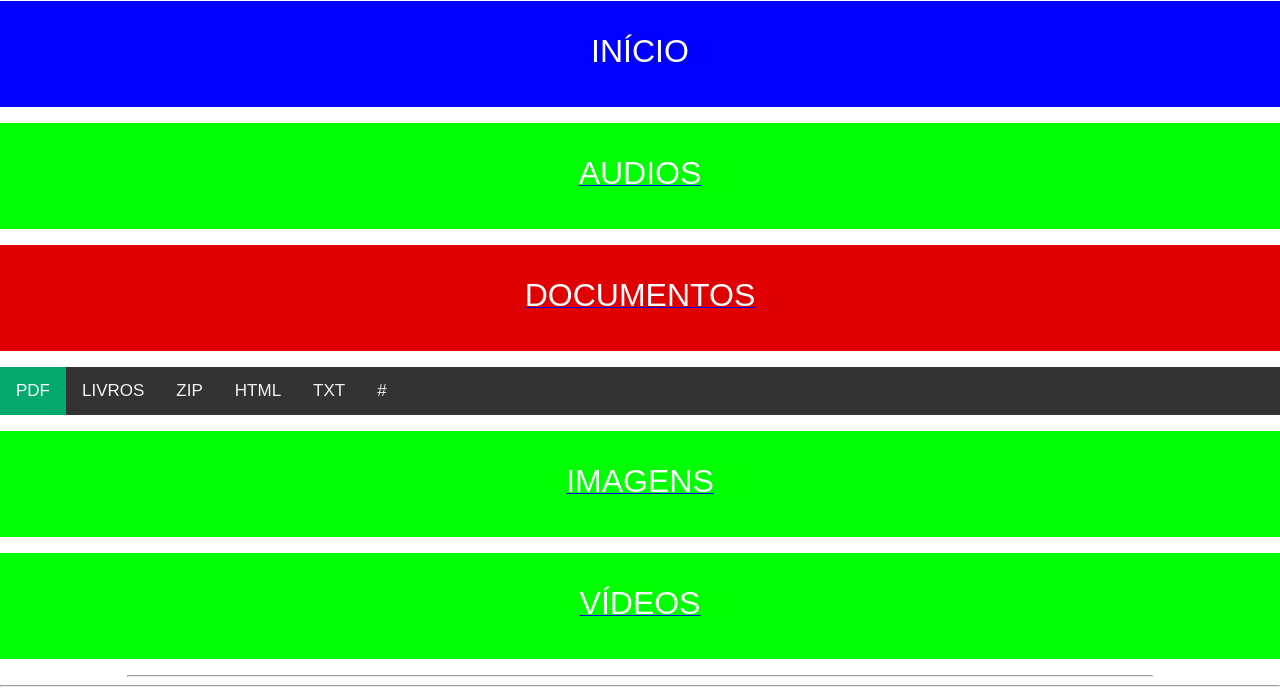
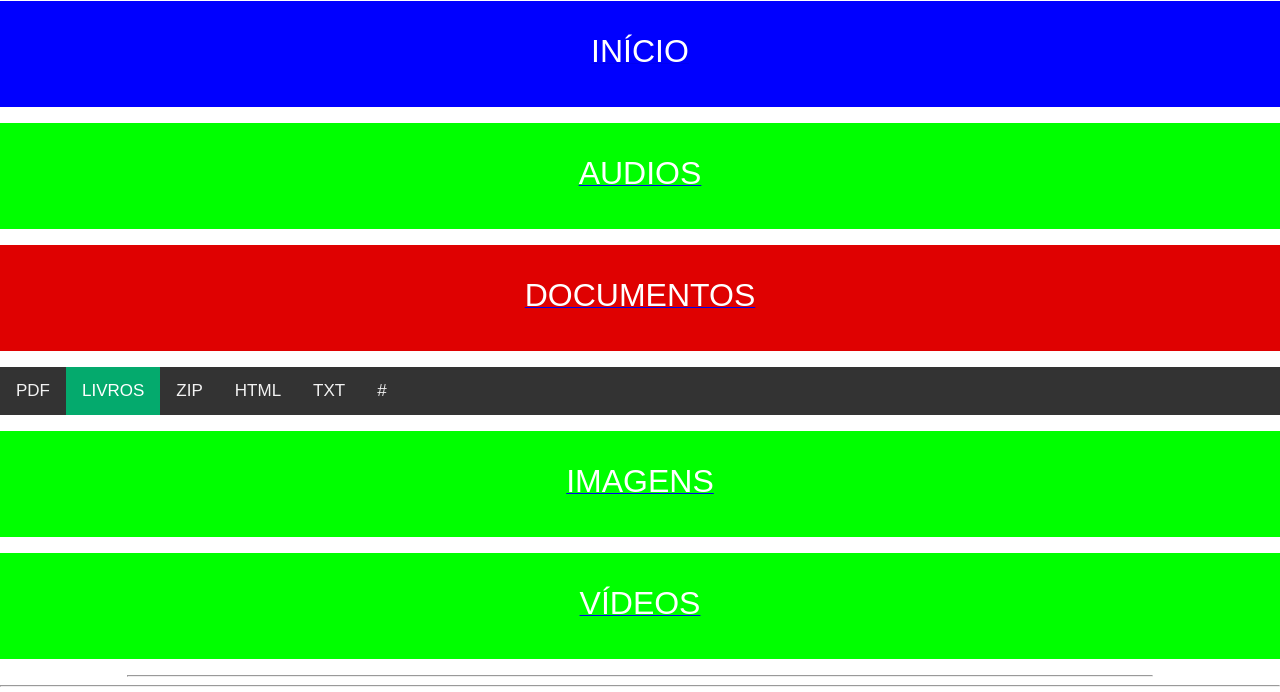
Before and after one commit to santos246/TUDO, a plain HTML site: page DOCUMENTOS/LIVROS/1.html in a window 1280 px wide. Shown: the part 80-772 px from the top of the page. Drawn offline with Linux system fonts and the light colour scheme.

Commit message:
Update 1.html

```diff
--- a/DOCUMENTOS/LIVROS/1.html
+++ b/DOCUMENTOS/LIVROS/1.html
@@ -55,8 +55,8 @@ body {
 <body>
 <div class="topnav">
 
-  <a class="active" href="PDF/1 - Copia.html">PDF</a>
-  <a href="LIVROS/1 - Copia.html">LIVROS</a>
+  <a href="PDF/1 - Copia.html">PDF</a>
+  <a class="active" href="LIVROS/1 - Copia.html">LIVROS</a>
   <a href="ZIP/1 - Copia.html">ZIP</a>
   <a href="HTML/1 - Copia.html">HTML</a>
   <a href="TXT/1 - Copia.html">TXT</a>
```
